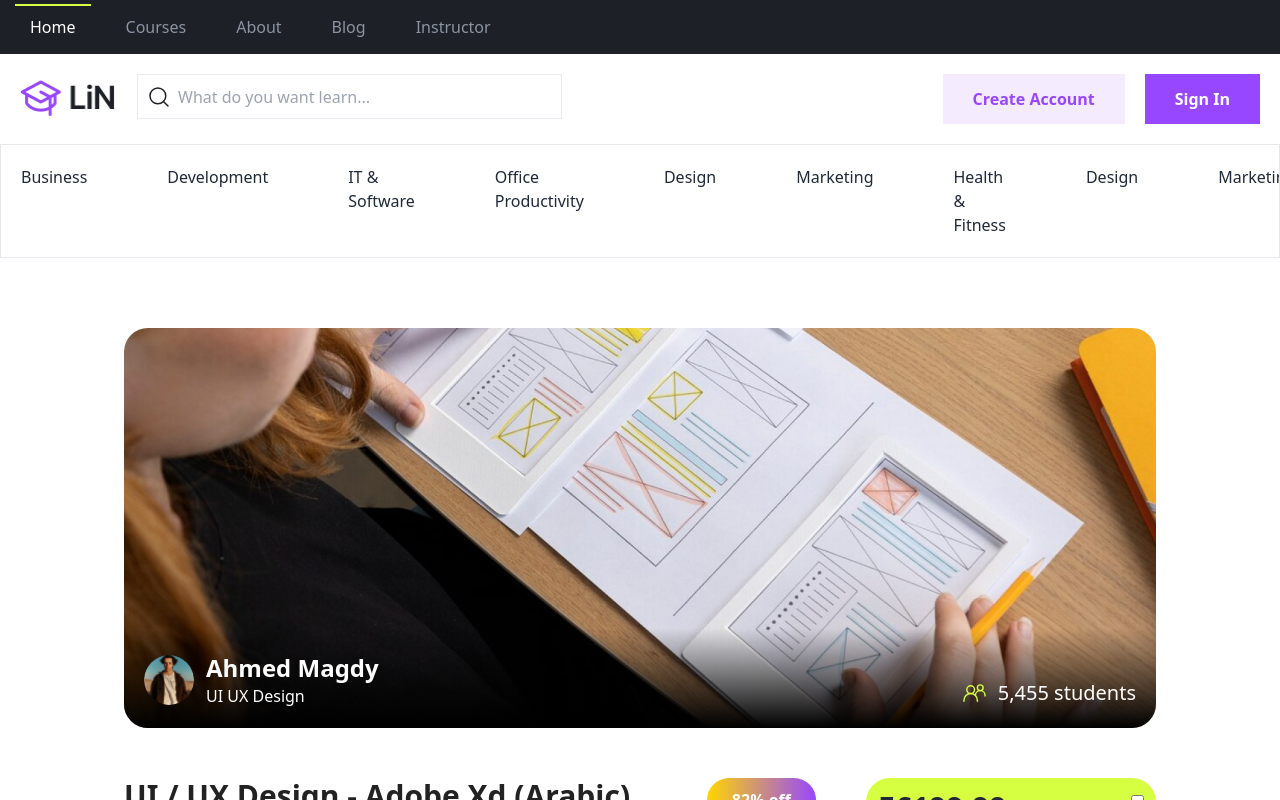
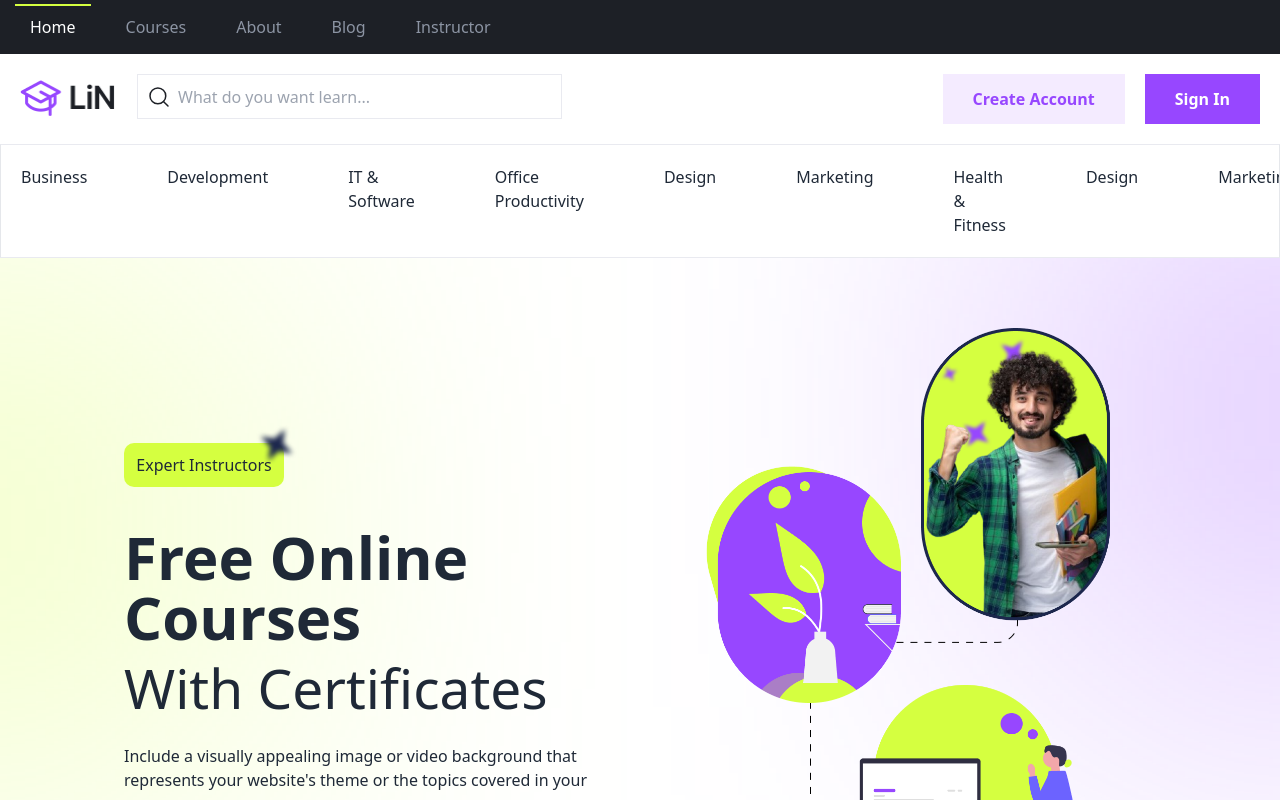
Before and after one commit to Mohamed-Ramadan1/Lin, a React (Vite) app: page / in a window 1280 px wide. Shown: the top 800 px of the page. Built offline with nearby package versions, Linux system fonts and the light colour scheme.

Commit message:
update some code

```diff
--- a/src/components/common/ViewCoursesComponents/CardCourse.jsx
+++ b/src/components/common/ViewCoursesComponents/CardCourse.jsx
@@ -17,7 +17,7 @@ const CardCourse = ({ course }) => {
   return (
     <div
       href=""
-      className="cardCourse p-[10px] flex items-center justify-center gap-[10px] hover:bg-[#f5f5f5] max-md:p-[0px] max-md:justify-start max-md:items-start "
+      className="cardCourse p-[10px] flex items-start justify-start gap-[10px] hover:bg-[#f5f5f5] max-md:p-[0px] max-md:justify-start max-md:items-start "
     >
       {/* Image Course  */}
       <div className="imgCourse border-[1px] border-[#e2e2e2] max-w-[250px] rounded-[10px] max-md:max-w-[100px] max-md:min-w-[50px] max-md:rounded-none ">
--- a/src/layout/mainLayout/MainLayout.jsx
+++ b/src/layout/mainLayout/MainLayout.jsx
@@ -1,19 +1,14 @@
 import Footer from "../footer/Footer";
 
-import React from "react";
-
 import Header from "../header/Header";
-// import { Outlet } from "react-router-dom";
-
-import DetailsCourse from '../../pages/DetailsCourse'
+import { Outlet } from "react-router-dom";
 
 const MainLayout = () => {
   return (
     <div>
       <Header />
 
-      <DetailsCourse />
-      {/* <Outlet /> */}
+      <Outlet />
 
       <Footer />
     </div>
```
